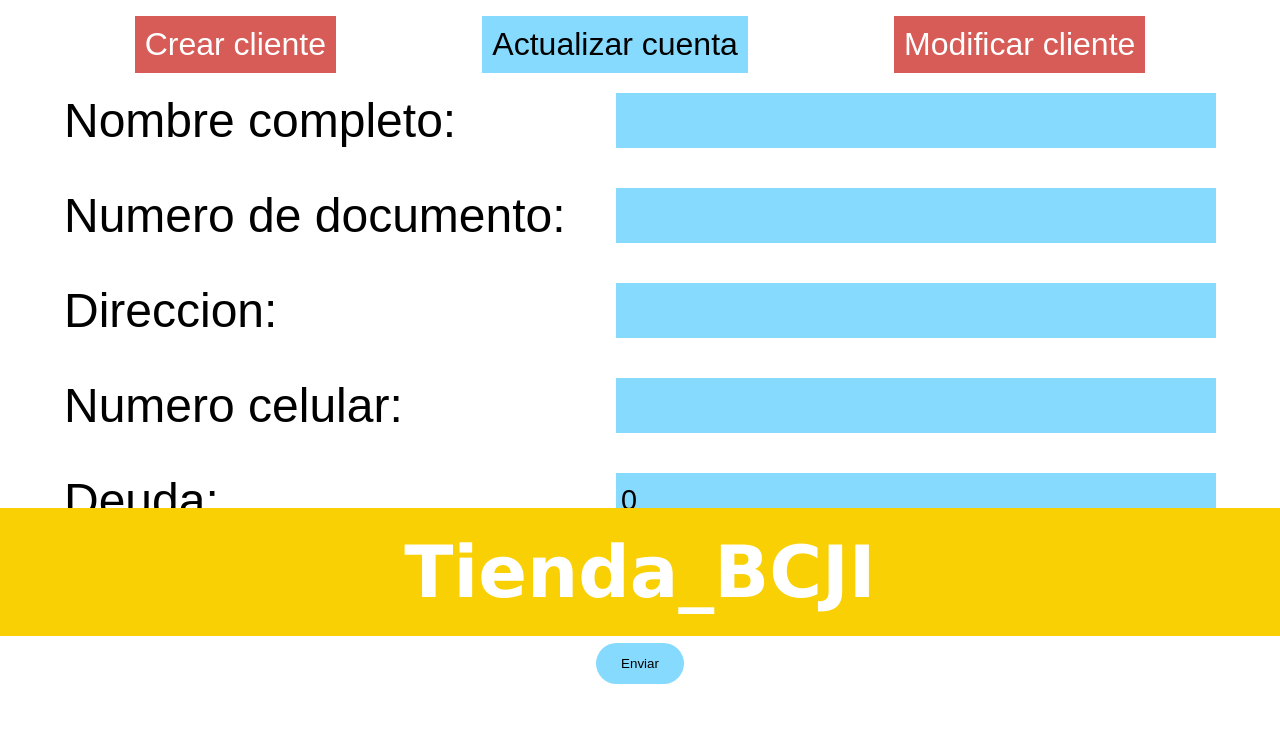
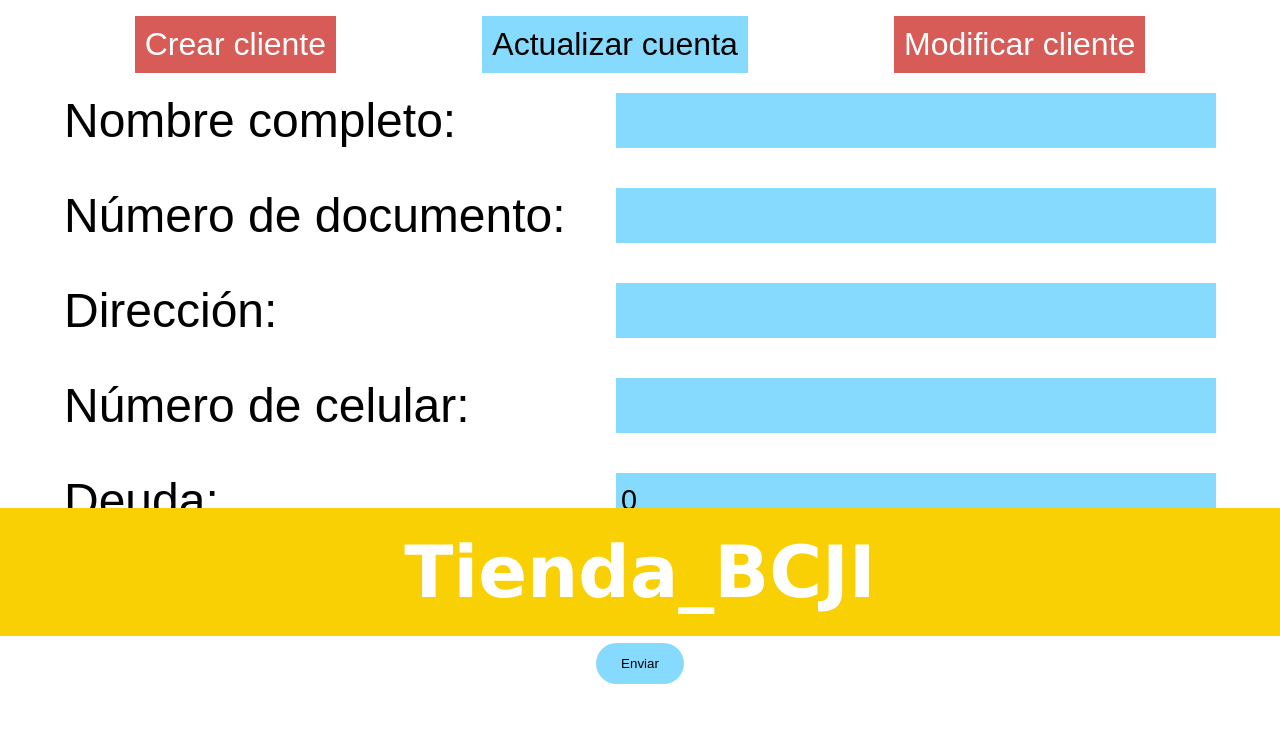
Before and after one commit to ivandhs1/ProyectoHugo, a Flask app: page /crearCliente in a window 1280 px wide. Shown: the part 164-898 px from the top of the page. Run offline with Flask 2, Linux system fonts and the light colour scheme.

Commit message:
commit final 4.0

```diff
--- a/templates/crearC.html
+++ b/templates/crearC.html
@@ -8,15 +8,15 @@
                 <input required type="text" name="nombreCliente" id="nombre_cliente">
             </div>
             <div class="crear">
-                <label for="numero_doc">Numero de documento:</label>
+                <label for="numero_doc">Número de documento:</label>
                 <input required type="text" name="numeroDoc" id="numero_doc">
             </div>
             <div class="crear">
-                <label for="direccion">Direccion:</label>
+                <label for="direccion">Dirección:</label>
                 <input required type="text" name="direccion" id="direccion">
             </div>
             <div class="crear">
-                <label for="numero_cel">Numero celular:</label>
+                <label for="numero_cel">Número de celular:</label>
                 <input required type="text" name="numeroCel" id="numero_cel">
             </div>
             <div class="crear">
@@ -43,7 +43,7 @@
     {% if mensaje[0] == 'alerta' %}
     <div class="flash1">
 
-        <h2> SE HA PRODUCIDO UN ERROR VERIFIQUE LOS DATOS INGRESADOS</h2>
+        <h2> SE HA PRODUCIDO UN ERROR, VERIFIQUE LOS DATOS INGRESADOS</h2>
 
     </div>
 
--- a/templates/index.html
+++ b/templates/index.html
@@ -15,10 +15,10 @@
                 <tr >
                     <th class="borde1">Nombre</th>
                     <th class="bordeN">Documento</th>
-                    <th class="bordeN">Telefono</th>
-                    <th class="bordeN">Direccion</th>
+                    <th class="bordeN">Teléfono</th>
+                    <th class="bordeN">Dirección</th>
                     <th class="bordeN">Deuda</th>
-                    <th class="borde2">A Favor</th>
+                    <th class="borde2">A favor</th>
                 </tr>
             </thead>
             <tbody>
--- a/templates/modificandoCliente.html
+++ b/templates/modificandoCliente.html
@@ -10,11 +10,11 @@
     <section class="creacion">
         <form action="{{url_for('clienteModificado')}}" method="POST" class="formulario" >
             <div class="crear">
-                <label for="direccion">Direccion:</label>
+                <label for="direccion">Dirección:</label>
                 <input value="{{cliente[0]}}" type="text" name="direccion" id="direccion" value="???????">
             </div>
             <div class="crear">
-                <label for="numero_cel">Numero celular:</label>
+                <label for="numero_cel">Número de celular:</label>
                 <input value="{{cliente[1]}}" type="text" name="numero_cel" id="numero_cel" value="???????">
             </div>
             <input type="hidden" value="{{documento}}" name="documento">
--- a/templates/modificandoDeuda.html
+++ b/templates/modificandoDeuda.html
@@ -13,7 +13,7 @@
                 <tr>
                     <th class="borde1">Nombre</th>
                     <th class="bordeN">Deuda</th>
-                    <th class="borde2">A Favor</th>
+                    <th class="borde2">A favor</th>
                 </tr>
             </thead>
             <tbody>
--- a/templates/modificarC.html
+++ b/templates/modificarC.html
@@ -10,11 +10,11 @@
     <section class="creacion">
         <form action="???????????" method="POST" class="formulario" >
             <div class="crear">
-                <label for="direccion">Direccion:</label>
+                <label for="direccion">Dirección:</label>
                 <input type="text" name="direccion" id="direccion" value="???????">
             </div>
             <div class="crear">
-                <label for="numero_cel">Numero celular:</label>
+                <label for="numero_cel">Número de celular:</label>
                 <input type="text" name="numero_cel" id="numero_cel" value="???????">
             </div>
         </form>
@@ -34,7 +34,7 @@
 
         <div class="flash1">
 
-            <h2> INGRESE SOLAMENTE NUMEROS EN EL TELEFONO</h2>
+            <h2> INGRESE SOLAMENTE NúMEROS EN EL TELÉFONO</h2>
 
         </div>
 
--- a/templates/modificarD.html
+++ b/templates/modificarD.html
@@ -13,7 +13,7 @@
                 <tr>
                     <th class="borde1">Nombre</th>
                     <th class="bordeN">Deuda</th>
-                    <th class="borde2">A Favor</th>
+                    <th class="borde2">A favor</th>
                 </tr>
             </thead>
             <tbody>
```
